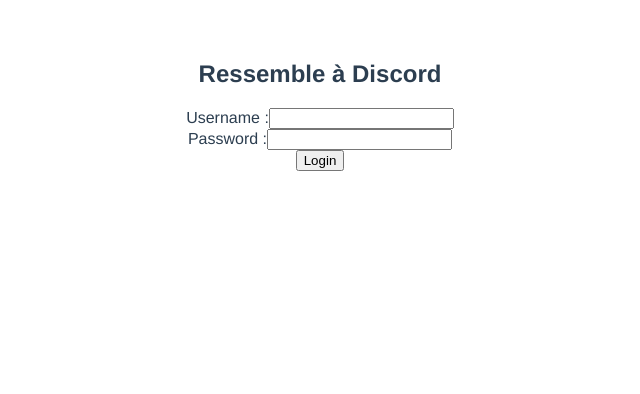
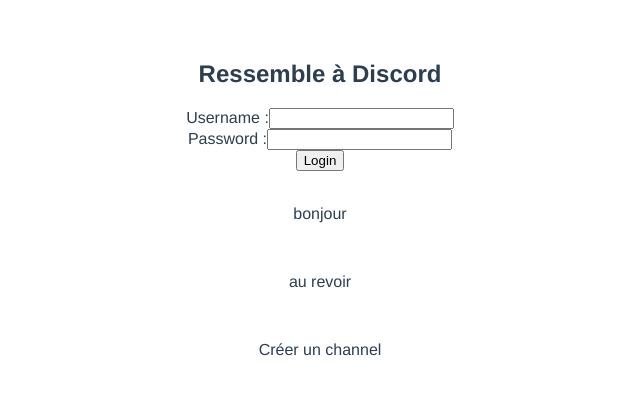
Before and after one commit to VicAffile/discord-like-devfront-b3, a Vue app: page / in a window 1280 px wide. Shown: the top 394 px of the page, without its empty margins (320-960 px from the left). Built offline with nearby package versions, Linux system fonts and the light colour scheme.

Commit message:
add channel comp

```diff
--- a/src/App.vue
+++ b/src/App.vue
@@ -1,11 +1,36 @@
 <script setup>
 // This starter template is using Vue 3 <script setup> SFCs
 // Check out https://v3.vuejs.org/api/sfc-script-setup.html#sfc-script-setup
-import Login from './components/Login.vue'
+import Login from './components/Login.vue';
+import Channel from './components/Channel.vue';
+
+import { ref } from 'vue';
+
+const channelList = ref([{name: "bonjour", img: null, id:1},{name: "au revoir", img: null, id:2}]);
+//const channelList = ref([]);
+
+async function getChannel() {
+  const options = {
+      method: "GET",
+      headers: {
+        Authorization: 'Bearer eyJhbGciOiJIUzI1NiJ9.eyJhZG1pbiI6ImZhbHNlIiwiaWF0IjoiMTY0MjUxMjk2NCIsInN1YiI6ImFqYWNvYiJ9.E-7iJLetcp_-Esp3krrn59YMAZsy4bFyV-tJD3rAiO8'
+      }
+  };
+  const response = await fetch('https://edu.tardigrade.land/msg/protected/user/channels', options);
+  if (response.status == 200) {
+      response.json().then(data => {
+          console.log(data)
+          channelList.value = data;
+      });
+  }
+}
+
+//getChannel();
 </script>
 
 <template>
   <Login />
+  <Channel :channelList="channelList" />
 </template>
 
 <style>
@@ -18,3 +43,6 @@
   margin-top: 60px;
 }
 </style>
+
+
+<!-- eyJhbGciOiJIUzI1NiJ9.eyJhZG1pbiI6ImZhbHNlIiwiaWF0I…vYiJ9.femrt8gdtxBkzz62zzxY-8k1mppaf9NvwuR262AUvQg -->
--- /dev/null
+++ b/src/components/Channel.vue
@@ -0,0 +1,38 @@
+<script setup>
+import { ref } from 'vue';
+
+const props = defineProps({
+    channelList: Array
+});
+
+const emits = defineEmits(['change']);
+
+const selectedChannel = ref('');
+
+
+
+function setSelectedChannel(newId){
+    selectedChannel.value = newId;
+}
+
+
+
+</script>
+
+<template>
+    <section v-for="channel in channelList">
+        <div :id="channel.id" @click="setSelectedChannel(channel.id)">
+            <img :src="channel.img">
+            <p>{{ channel.name }}</p>
+        </div>
+    </section>
+    <section>
+        <div id="createChannel">
+            <img> <!-- mettre un plus -->
+            <p>Créer un channel</p>
+        </div>
+    </section>
+</template>
+
+<style scoped>
+</style>
```
